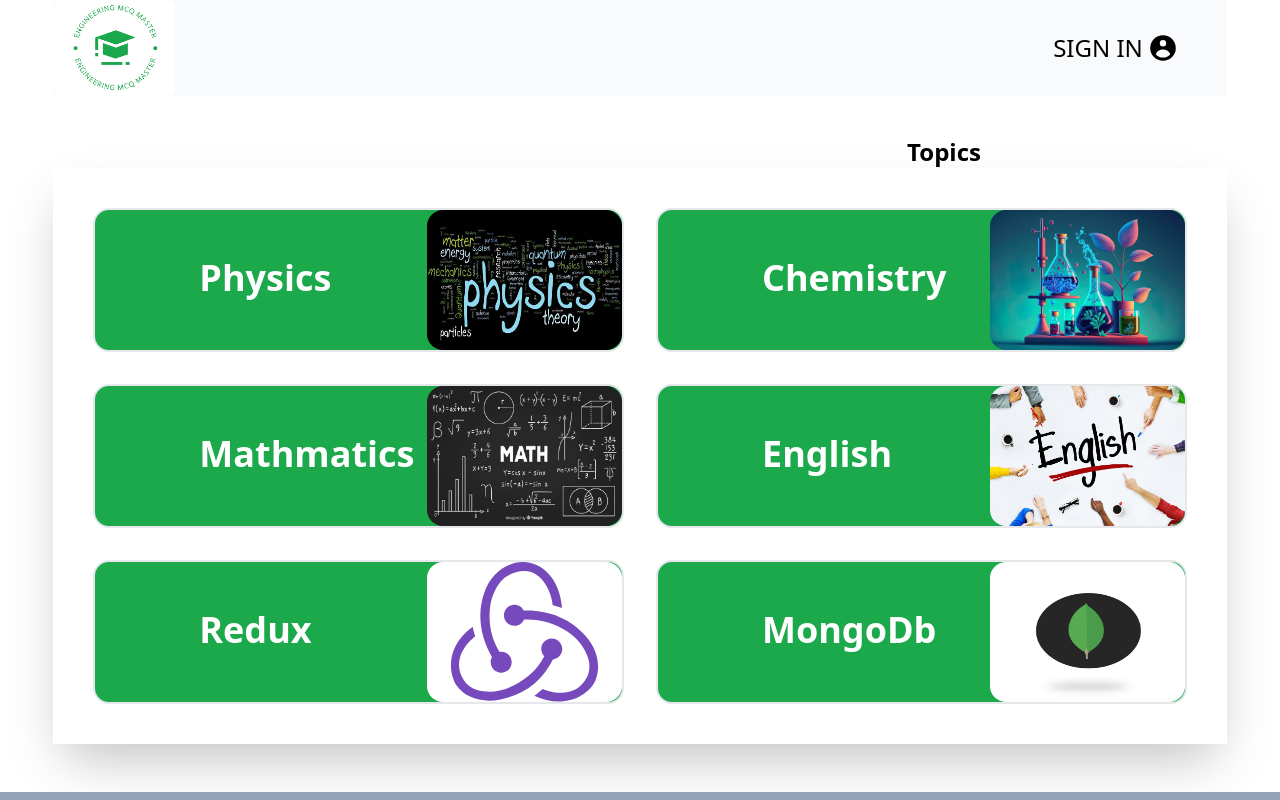
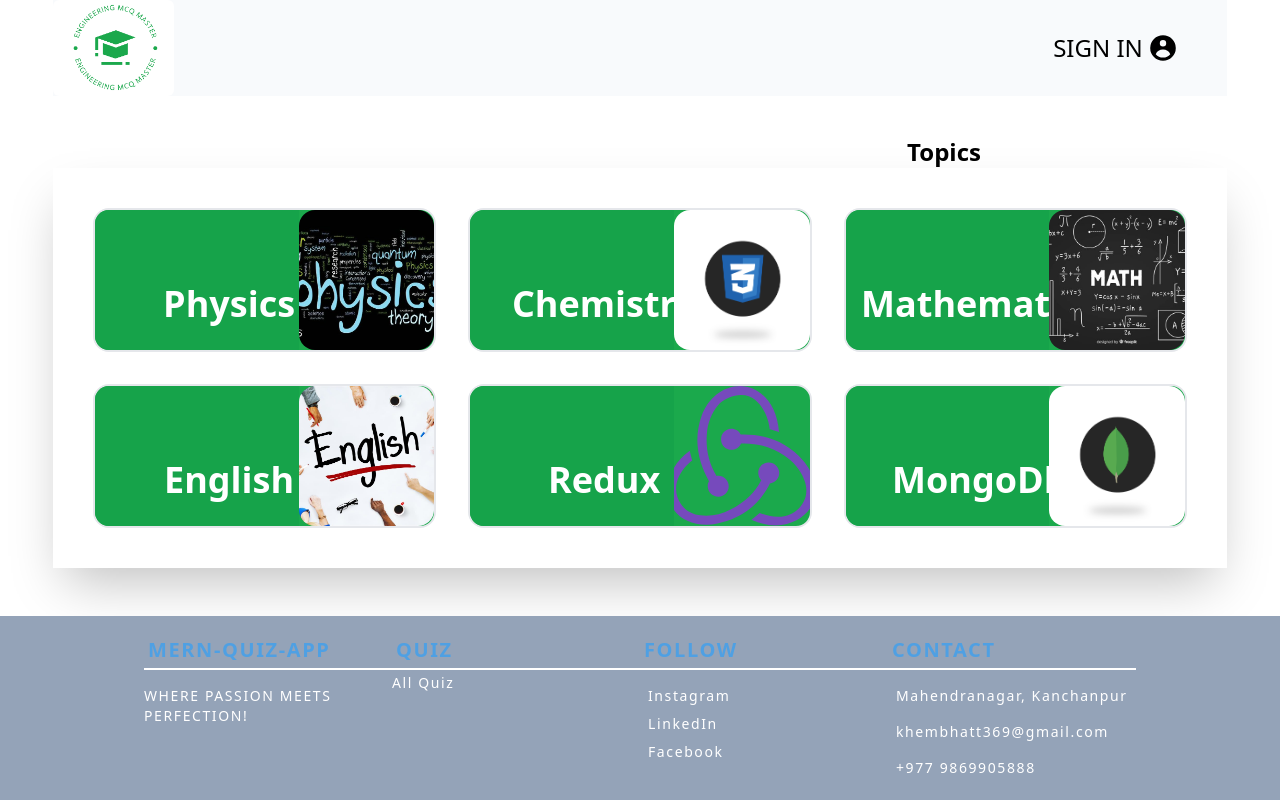
Before and after one commit to MCQ-Project/First-Project-MCQ, a React (Create React App) app: page / in a window 1280 px wide. Shown: the top 800 px of the page. Built offline with nearby package versions, Linux system fonts and the light colour scheme.

Commit message:
change the layout

```diff
--- a/src/Components/TopicQuiz.jsx
+++ b/src/Components/TopicQuiz.jsx
@@ -14,167 +14,26 @@
       <div className="justify-self-center ml-96">
         <h1 className="font-bold text-2xl ml-44 pl-12">Topics</h1>
       </div>
-      <div className="grid grid-cols-2 w-11/12 p-10 m-auto gap-8 shadow-2xl">
-        {userId ? (
-          <Link to="/quiz/html">
-            {" "}
-            <div className="border-2 cursor-pointer topicdiv text-white font-sans text-4xl font-bold  h-36 justify-items-center rounded-2xl pl-10 flex ">
-              <div className="w-3/5 h-full bg-rgb(27,169,76)">
-                <h1 className="pt-12 pl-16 topicdivh1 ">Physics</h1>
-              </div>
-              <img className="w-2/5  rounded-2xl" src="/physics1.jpg" alt="" />
-            </div>
-          </Link>
-        ) : (
-          <Link to="/register">
-            {" "}
-            <div className="border-2 cursor-pointer topicdiv text-white font-sans text-4xl font-bold  h-36 justify-items-center rounded-2xl pl-10 flex ">
-              <div className="w-3/5 h-full bg-rgb(27,169,76)">
-                <h1 className="pt-12 pl-16 topicdivh1 ">Physics</h1>
-              </div>
-              <img className="w-2/5  rounded-2xl" src="/physics1.jpg" alt="" />
-            </div>
-          </Link>
-        )}
-        {userId ? (
-          <Link to="/quiz/css">
-            {" "}
-            <div className="border-2 cursor-pointer topicdiv text-white font-sans text-4xl font-bold  h-36 justify-items-center rounded-2xl pl-10 flex ">
-              <div className="w-3/5 h-full bg-rgb(27,169,76)">
-                <h1 className="pt-12 pl-16 topicdivh1">Chemistry</h1>
-              </div>
-              <img
-                className="w-2/5 mr-0  rounded-2xl"
-                src="./css3.gif"
-                alt=""
-              />
-            </div>
-          </Link>
-        ) : (
-          <Link to="/register">
-            {" "}
-            <div className="border-2 cursor-pointer topicdiv text-white font-sans text-4xl font-bold  h-36 justify-items-center rounded-2xl pl-10 flex ">
-              <div className="w-3/5 h-full bg-rgb(27,169,76)">
-                <h1 className="pt-12 pl-16 topicdivh1">Chemistry</h1>
-              </div>
-              <img
-                className="w-2/5 mr-0  rounded-2xl"
-                src="/chemistry.jpg"
-                alt=""
-              />
-            </div>
-          </Link>
-        )}
-        {userId ? (
-          <Link to="/quiz/javascript">
-            {" "}
-            <div className="border-2 cursor-pointer topicdiv text-white font-sans text-4xl font-bold  h-36 justify-items-center rounded-2xl pl-10 flex ">
-              <div className="w-3/5  h-full bg-rgb(27,169,76)">
-                <h1 className="pt-12 pl-16 topicdivh1">Mathmatics</h1>
-              </div>
-              <img
-                className="w-2/5 rounded-2xl "
-                src="./math.jpeg"
-                alt=""
-              />
-            </div>
-          </Link>
-        ) : (
-          <Link to="/register">
-            {" "}
-            <div className="border-2 cursor-pointer topicdiv text-white font-sans text-4xl font-bold  h-36 justify-items-center rounded-2xl pl-10 flex ">
-              <div className="w-3/5  h-full bg-rgb(27,169,76)">
-                <h1 className="pt-12 pl-16 topicdivh1">Mathmatics</h1>
-              </div>
-              <img
-                className="w-2/5 rounded-2xl "
-                src="/math.jpeg"
-                alt=""
-              />
-            </div>
-          </Link>
-        )}
+      <div className="grid grid-cols-1 md:grid-cols-2 lg:grid-cols-3 w-11/12 p-10 m-auto gap-8 shadow-2xl">
+  {[
+    { path: "/quiz/html", title: "Physics", image: "/physics1.jpg" },
+    { path: "/quiz/css", title: "Chemistry", image: "./css3.gif" },
+    { path: "/quiz/javascript", title: "Mathematics", image: "./math.jpeg" },
+    { path: "/quiz/react", title: "English", image: "./english 22.jpg" },
+    { path: "/quiz/redux", title: "Redux", image: "./redux.svg" },
+    { path: "/quiz/mongodb", title: "MongoDb", image: "./mongo.gif" }
+  ].map(({ path, title, image }) => (
+    <Link key={title} to={userId ? path : "/register"}>
+      <div className="border-2 cursor-pointer topicdiv text-white font-sans text-4xl font-bold h-36 flex items-center rounded-2xl overflow-hidden">
+        <div className="w-3/5 h-full bg-green-600 flex items-center justify-center">
+          <h1 className="pt-12 pl-16">{title}</h1>
+        </div>
+        <img className="w-2/5 h-full object-cover rounded-2xl" src={image} alt={title} />
+      </div>
+    </Link>
+  ))}
+</div>
 
-        {userId ? (
-          <Link to="/quiz/react">
-            {" "}
-            <div className="border-2 cursor-pointer topicdiv text-white font-sans text-4xl font-bold  h-36 justify-items-center rounded-2xl pl-10 flex ">
-              <div className="w-3/5 h-full bg-rgb(27,169,76)">
-                <h1 className="pt-12 pl-16 topicdivh1">English</h1>
-              </div>
-              <img className="w-2/5 rounded-2xl " src="./english 22.jpg" alt="" />
-            </div>
-          </Link>
-        ) : (
-          <Link to="/register">
-            {" "}
-            <div className="border-2 cursor-pointer topicdiv text-white font-sans text-4xl font-bold  h-36 justify-items-center rounded-2xl pl-10 flex ">
-              <div className="w-3/5 h-full bg-rgb(27,169,76)">
-                <h1 className="pt-12 pl-16 topicdivh1">English</h1>
-              </div>
-              <img className="w-2/5 rounded-2xl " src="./english 22.jpg" alt="" />
-            </div>
-          </Link>
-        )}
-        {userId ? (
-          <Link to="/quiz/redux">
-            {" "}
-            <div className="border-2 cursor-pointer topicdiv text-white font-sans text-4xl font-bold  h-36 justify-items-center rounded-2xl pl-10 flex ">
-              <div className="w-3/5 h-full bg-rgb(27,169,76)">
-                <h1 className="pt-12 pl-16 topicdivh1">Redux</h1>
-              </div>
-              <img
-                className="w-2/5 rounded-2xl bg-white"
-                src="./redux.svg"
-                alt=""
-              />
-            </div>
-          </Link>
-        ) : (
-          <Link to="/register">
-            {" "}
-            <div className="border-2 cursor-pointer topicdiv text-white font-sans text-4xl font-bold  h-36 justify-items-center rounded-2xl pl-10 flex ">
-              <div className="w-3/5 h-full bg-rgb(27,169,76)">
-                <h1 className="pt-12 pl-16 topicdivh1">Redux</h1>
-              </div>
-              <img
-                className="w-2/5 rounded-2xl bg-white"
-                src="./redux.svg"
-                alt=""
-              />
-            </div>
-          </Link>
-        )}
-        {userId ? (
-          <Link to="/quiz/mongodb">
-            {" "}
-            <div className="border-2 cursor-pointer topicdiv text-white font-sans text-4xl font-bold  h-36 justify-items-center rounded-2xl pl-10 flex ">
-              <div className="w-3/5 h-full bg-rgb(27,169,76)">
-                <h1 className="pt-12 pl-16 topicdivh1">MongoDb</h1>
-              </div>
-              <img
-                className="w-2/5 rounded-2xl h-full"
-                src="./mongo.gif"
-                alt=""
-              />
-            </div>
-          </Link>
-        ) : (
-          <Link to="/register">
-            {" "}
-            <div className="border-2 cursor-pointer topicdiv text-white font-sans text-4xl font-bold  h-36 justify-items-center rounded-2xl pl-10 flex ">
-              <div className="w-3/5 h-full bg-rgb(27,169,76)">
-                <h1 className="pt-12 pl-16 topicdivh1">MongoDb</h1>
-              </div>
-              <img
-                className="w-2/5 rounded-2xl h-full"
-                src="./mongo.gif"
-                alt=""
-              />
-            </div>
-          </Link>
-        )}
-      </div>
       <ToastContainer />
     </div>
   );
```
